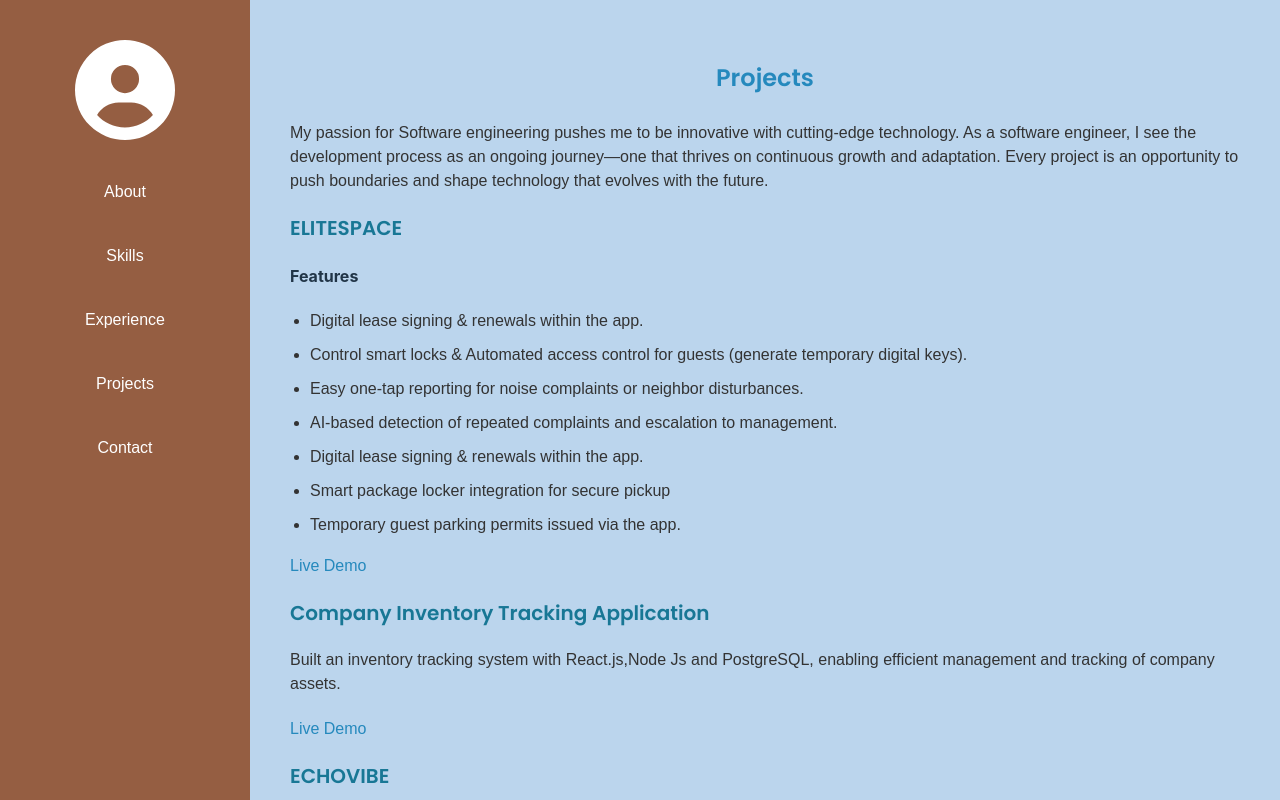
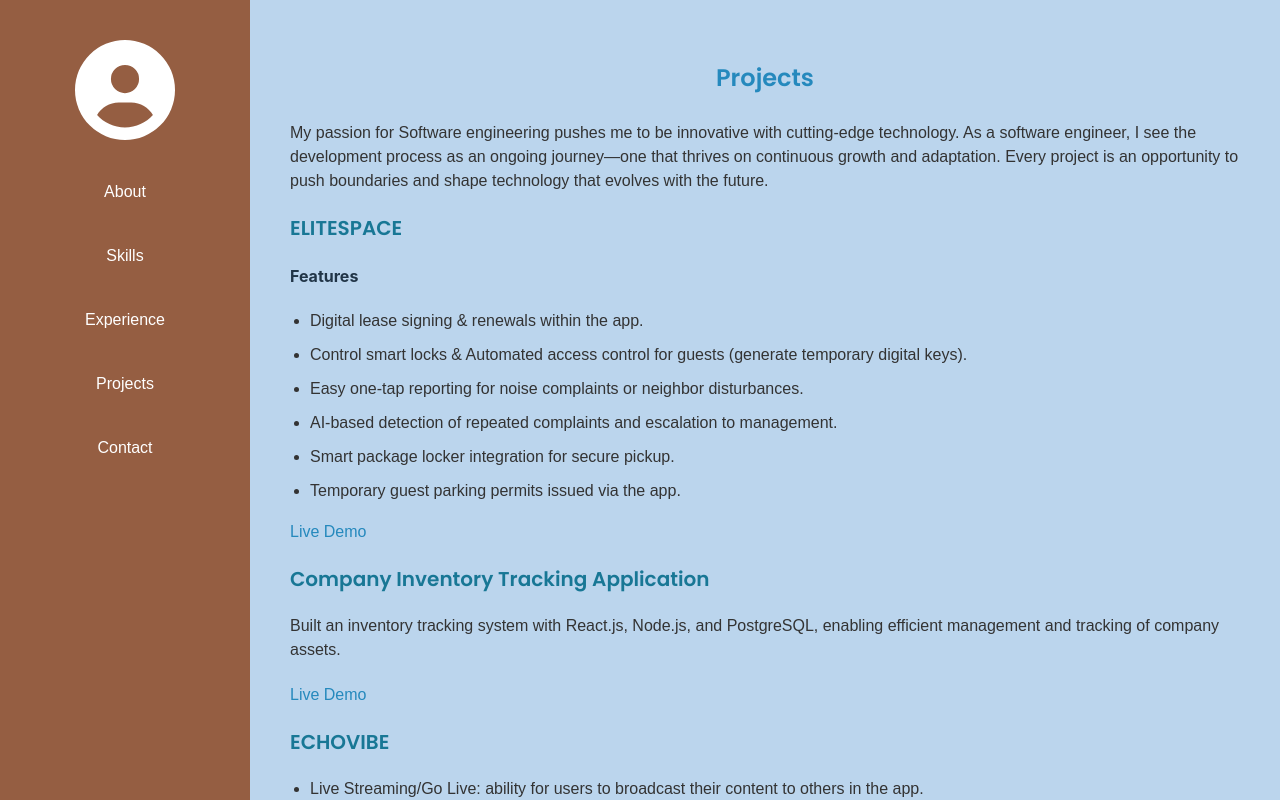
Before and after one commit to Patrick-250/portfolio, a React (Vite) app: page /projects in a window 1280 px wide. Shown: the top 800 px of the page. Built offline with nearby package versions, Linux system fonts and the light colour scheme.

Commit message:
Update Projects.jsx

```diff
--- a/src/Components/Projects/Projects.jsx
+++ b/src/Components/Projects/Projects.jsx
@@ -5,22 +5,18 @@ const Projects = () => (
   <section>
     <h2>Projects</h2>
     <p>
-<p>My passion for Software engineering pushes me to be innovative with cutting-edge technology. As a software engineer, I see the development process as an ongoing journey—one that thrives on continuous growth and adaptation. Every project is an opportunity to push boundaries and shape technology that evolves with the future.</p>
-
+      My passion for Software engineering pushes me to be innovative with cutting-edge technology. As a software engineer, I see the development process as an ongoing journey—one that thrives on continuous growth and adaptation. Every project is an opportunity to push boundaries and shape technology that evolves with the future.
     </p>
     <div>
       <h3>ELITESPACE</h3>
       <h4>Features</h4>
       <ul>
-        <li> Digital lease signing &amp; renewals within the app.</li>
+        <li>Digital lease signing &amp; renewals within the app.</li>
         <li>Control smart locks &amp; Automated access control for guests (generate temporary digital keys).</li>
-        <li> Easy one-tap reporting for noise complaints or neighbor disturbances.</li>
-        <li> AI-based detection of repeated complaints and escalation to management.</li>
-        <li> Digital lease signing &amp; renewals within the app.</li>
-        <li>Smart package locker integration for secure pickup</li>
+        <li>Easy one-tap reporting for noise complaints or neighbor disturbances.</li>
+        <li>AI-based detection of repeated complaints and escalation to management.</li>
+        <li>Smart package locker integration for secure pickup.</li>
         <li>Temporary guest parking permits issued via the app.</li>
-
-
       </ul>
       <a
         href="https://echovibe-frontend-ex5ysmgiw-patrick-tuyiringires-projects.vercel.app/"
@@ -32,15 +28,11 @@ const Projects = () => (
       >
         Live Demo
       </a>
-
-
-
     </div>
     <div>
       <h3>Company Inventory Tracking Application</h3>
       <p>
-        Built an inventory tracking system with React.js,Node Js and PostgreSQL,
-        enabling efficient management and tracking of company assets.
+        Built an inventory tracking system with React.js, Node.js, and PostgreSQL, enabling efficient management and tracking of company assets.
       </p>
       <a
         href="https://echovibe-frontend-ex5ysmgiw-patrick-tuyiringires-projects.vercel.app/"
@@ -52,7 +44,6 @@ const Projects = () => (
       >
         Live Demo
       </a>
-
     </div>
     <div>
       <h3>ECHOVIBE</h3>
@@ -63,7 +54,6 @@ const Projects = () => (
         <li>Community Building: building a community through social interactions like live chats and user interactions to create a sense of belonging.</li>
         <li>Your Vibe. Your Stage: The app allows users to express themselves and create a unique experience.</li>
       </ul>
-
       <a
         href="https://echovibe-frontend-ex5ysmgiw-patrick-tuyiringires-projects.vercel.app/"
         onClick={(e) => {
@@ -74,7 +64,6 @@ const Projects = () => (
       >
         Live Demo
       </a>
-
     </div>
   </section>
 );
```
Lines whose indentation alone changed are shown as unchanged.
